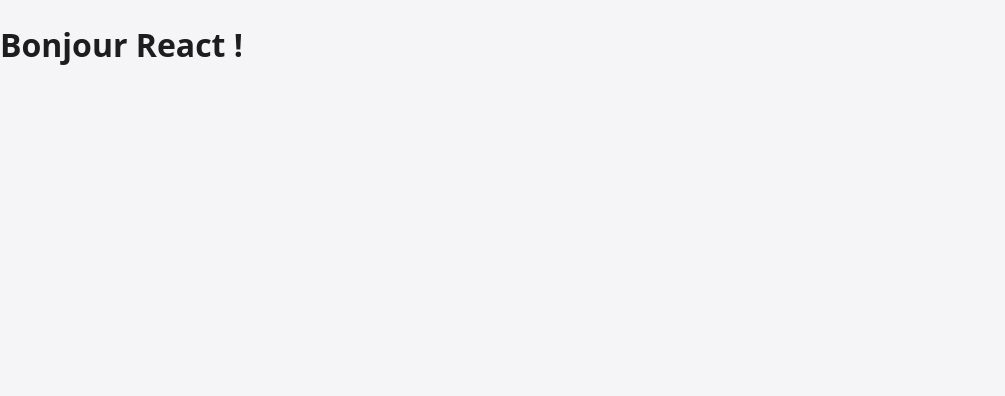
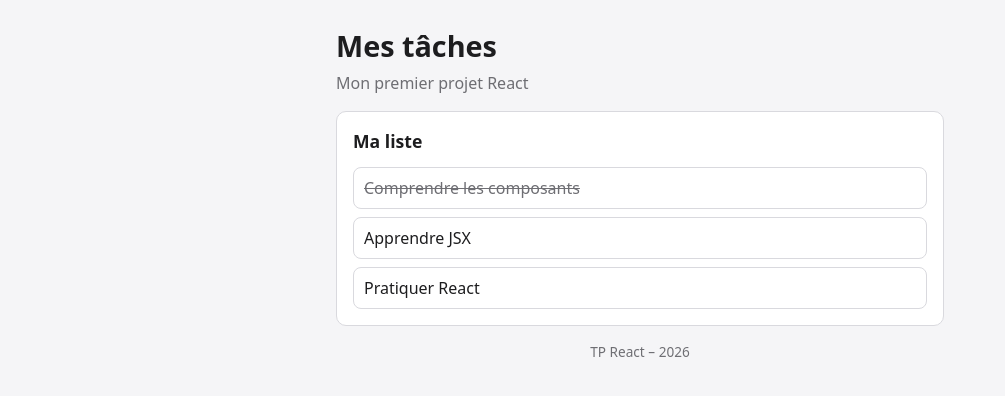
Before and after one commit to nj-ysf/tp-react-taches, a React (Vite) app in the folder mes-taches/: page / in a window 1280 px wide. Shown: the top 396 px of the page, without its empty margins (0-1005 px from the left). Built offline with nearby package versions, Linux system fonts and the light colour scheme.

Commit message:
Étape 1 : premiers composants

```diff
--- a/mes-taches/src/App.jsx
+++ b/mes-taches/src/App.jsx
@@ -1,5 +1,21 @@
+
+import Entete from './components/Entete.jsx'
+import ListeTaches from './components/ListeTaches.jsx'
+import Pied from './components/Pied.jsx'
+
 function App() {
-  return <h1>Bonjour React !</h1>
+  return (
+    <div className="app">
+      <Entete />
+
+      <section className="carte">
+        <h2>Ma liste</h2>
+        <ListeTaches />
+      </section>
+
+      <Pied />
+    </div>
+  )
 }
 
 export default App
--- /dev/null
+++ b/mes-taches/src/components/Entete.jsx
@@ -0,0 +1,10 @@
+function Entete() {
+  return (
+    <header className="entete">
+      <h1>Mes tâches</h1>
+      <p>Mon premier projet React</p>
+    </header>
+  )
+}
+
+export default Entete
--- /dev/null
+++ b/mes-taches/src/components/ListeTaches.jsx
@@ -0,0 +1,26 @@
+
+function ListeTaches() {
+  return (
+    <ul className="liste-taches">
+      <li className="tache terminee">
+        <span className="titre">
+          Comprendre les composants
+        </span>
+      </li>
+
+      <li className="tache">
+        <span className="titre">
+          Apprendre JSX
+        </span>
+      </li>
+
+      <li className="tache">
+        <span className="titre">
+          Pratiquer React
+        </span>
+      </li>
+    </ul>
+  )
+}
+
+export default ListeTaches
--- /dev/null
+++ b/mes-taches/src/components/Pied.jsx
@@ -0,0 +1,12 @@
+
+const ANNEE = new Date().getFullYear()
+
+function Pied() {
+  return (
+    <footer className="pied">
+      TP React – {ANNEE}
+    </footer>
+  )
+}
+
+export default Pied
```
